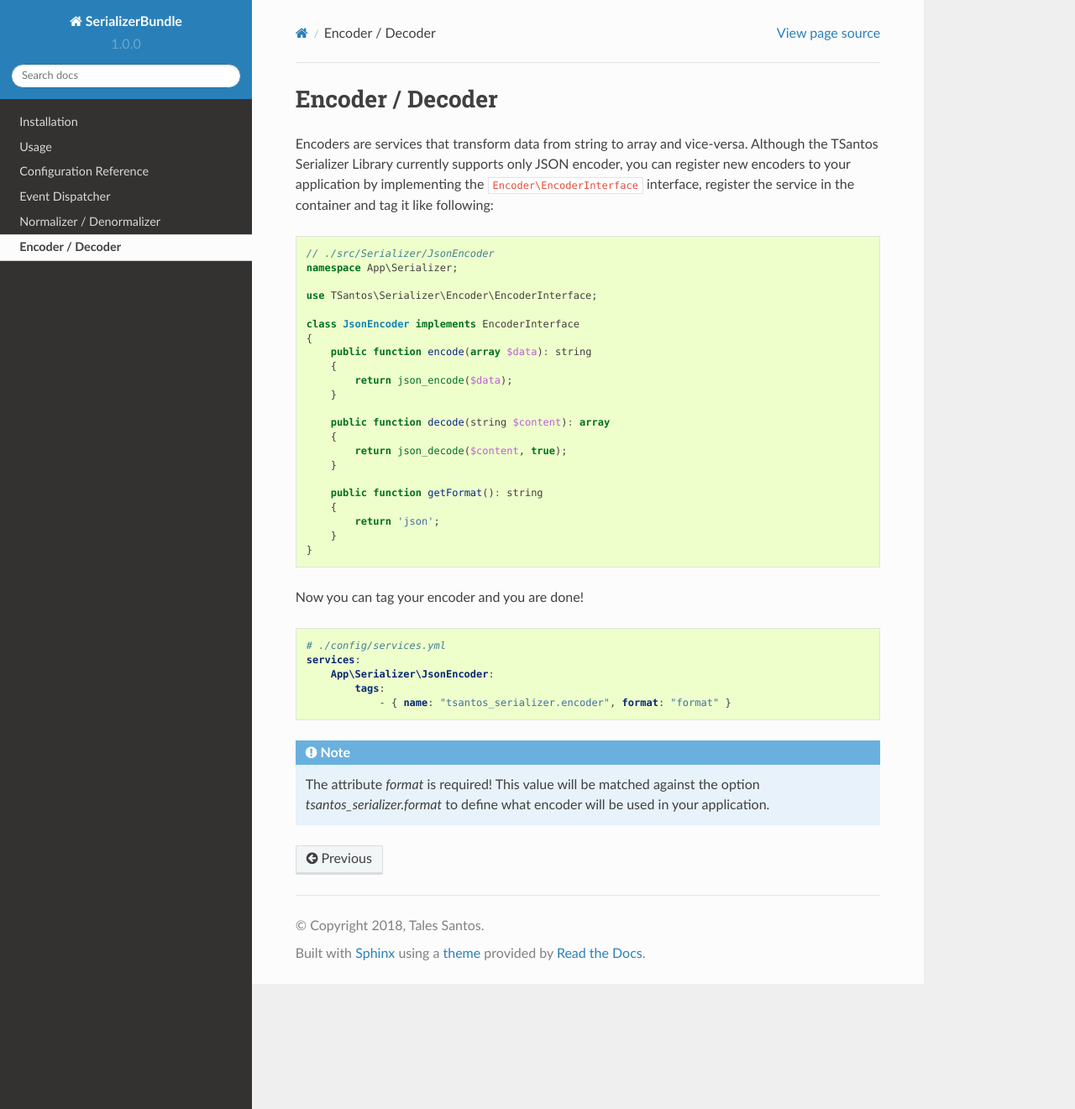
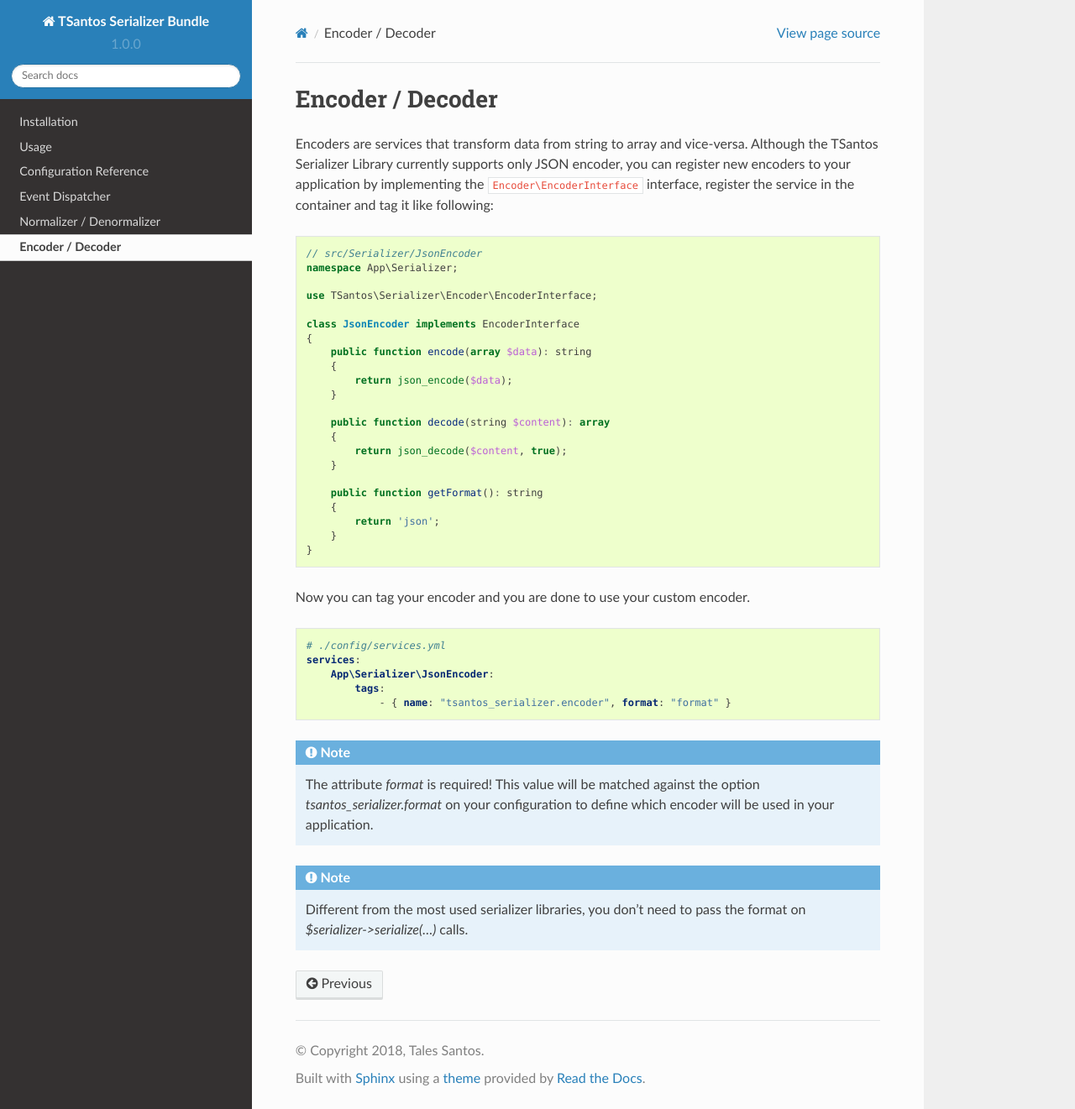
Before and after one commit to tsantos84/serializer-bundle, a Sphinx documentation site: the page built from Resources/doc/encoder.rst, in a window 1280 px wide and 1321 px high. Shown: the whole window at 84% size. Built offline with Sphinx 7.4.7 and the Read the Docs theme 2.0.0, drawn with Linux system fonts in a browser that asks for light colours; cross-references to code outside the pages are shown as plain code.

Commit message:
Docs update

```diff
--- a/Resources/doc/conf.py
+++ b/Resources/doc/conf.py
@@ -1,7 +1,7 @@
 # -*- coding: utf-8 -*-
 #
-# SerializerBundle documentation build configuration file, created by
-# sphinx-quickstart on Mon Apr 30 01:38:05 2018.
+# TSantos Serializer Bundle documentation build configuration file, created by
+# sphinx-quickstart on Mon Apr 30 17:26:22 2018.
 #
 # This file is execfile()d with the current directory set to its
 # containing dir.
@@ -19,8 +19,6 @@ import os
 # add these directories to sys.path here. If the directory is relative to the
 # documentation root, use os.path.abspath to make it absolute, like shown here.
 #sys.path.insert(0, os.path.abspath('.'))
-#sys.path.insert(0, os.path.abspath('/opt/sphinx-php/sensio/sphinx'))
-#sys.path.append(os.path.abspath('/opt/symfony-docs/_build/_theme/_exts'))
 
 # -- General configuration ------------------------------------------------
 
@@ -29,14 +27,11 @@ from pygments.lexers.compiled import CLexer
 from pygments.lexers.special import TextLexer
 from pygments.lexers.text import RstLexer
 from pygments.lexers.web import PhpLexer
-#from symfonycom.sphinx.lexer import TerminalLexer
 
 lexers['php'] = PhpLexer(startinline=True)
 lexers['php-annotations'] = PhpLexer(startinline=True)
 
 primary_domain = 'php'
-
-api_url = 'https://github.com/tsantos84/serializer/blob/master/src/%s'
 
 # If your documentation needs a minimal Sphinx version, state it here.
 #needs_sphinx = '1.0'
@@ -44,11 +39,7 @@ api_url = 'https://github.com/tsantos84/serializer/blob/master/src/%s'
 # Add any Sphinx extension module names here, as strings. They can be
 # extensions coming with Sphinx (named 'sphinx.ext.*') or your custom
 # ones.
-#extensions = [
-#    'sphinx.ext.autodoc', 'sphinx.ext.doctest', 'sphinx.ext.todo',
-#    'sensio.sphinx.refinclude', 'sensio.sphinx.configurationblock', 'sensio.sphinx.phpcode', 'sensio.sphinx.bestpractice', 'sensio.sphinx.codeblock',
-#    'symfonycom.sphinx'
-#]
+extensions = []
 
 # Add any paths that contain templates here, relative to this directory.
 templates_path = ['_templates']
@@ -63,7 +54,7 @@ source_suffix = '.rst'
 master_doc = 'index'
 
 # General information about the project.
-project = u'SerializerBundle'
+project = u'TSantos Serializer Bundle'
 copyright = u'2018, Tales Santos'
 
 # The version info for the project you're documenting, acts as replacement for
@@ -113,20 +104,17 @@ pygments_style = 'sphinx'
 # If true, keep warnings as "system message" paragraphs in the built documents.
 #keep_warnings = False
 
-# -- Settings for symfony doc extension ---------------------------------------------------
-
-# enable highlighting for PHP code not between ``<?php ... ?>`` by default
-lexers['markdown'] = TextLexer()
-lexers['php'] = PhpLexer(startinline=True)
-lexers['php-annotations'] = PhpLexer(startinline=True)
-lexers['php-standalone'] = PhpLexer(startinline=True)
-lexers['php-symfony'] = PhpLexer(startinline=True)
-lexers['rst'] = RstLexer()
-lexers['varnish3'] = CLexer()
-lexers['varnish4'] = CLexer()
-#lexers['terminal'] = TerminalLexer()
 
 # -- Options for HTML output ----------------------------------------------
+
+on_rtd = os.environ.get('READTHEDOCS', None) == 'True'
+
+if not on_rtd:  # only import and set the theme if we're building docs locally
+    import sphinx_rtd_theme
+    html_theme = 'sphinx_rtd_theme'
+    html_theme_path = [sphinx_rtd_theme.get_html_theme_path()]
+else:
+    html_theme = 'default'
 
 # The theme to use for HTML and HTML Help pages.  See the documentation for
 # a list of builtin themes.
@@ -138,7 +126,7 @@ html_theme = 'sphinx_rtd_theme'
 #html_theme_options = {}
 
 # Add any paths that contain custom themes here, relative to this directory.
-html_theme_path = ['_templates']
+html_theme_path = [sphinx_rtd_theme.get_html_theme_path()]
 
 # The name for this set of Sphinx documents.  If None, it defaults to
 # "<project> v<release> documentation".
@@ -208,7 +196,7 @@ html_static_path = ['_static']
 #html_file_suffix = None
 
 # Output file base name for HTML help builder.
-htmlhelp_basename = 'SerializerBundledoc'
+htmlhelp_basename = 'TSantosSerializerBundledoc'
 
 
 # -- Options for LaTeX output ---------------------------------------------
@@ -228,7 +216,7 @@ latex_elements = {
 # (source start file, target name, title,
 #  author, documentclass [howto, manual, or own class]).
 latex_documents = [
-  ('index', 'SerializerBundle.tex', u'SerializerBundle Documentation',
+  ('index', 'TSantosSerializerBundle.tex', u'TSantos Serializer Bundle Documentation',
    u'Tales Santos', 'manual'),
 ]
 
@@ -258,7 +246,7 @@ latex_documents = [
 # One entry per manual page. List of tuples
 # (source start file, name, description, authors, manual section).
 man_pages = [
-    ('index', 'serializerbundle', u'SerializerBundle Documentation',
+    ('index', 'tsantosserializerbundle', u'TSantos Serializer Bundle Documentation',
      [u'Tales Santos'], 1)
 ]
 
@@ -272,8 +260,8 @@ man_pages = [
 # (source start file, target name, title, author,
 #  dir menu entry, description, category)
 texinfo_documents = [
-  ('index', 'SerializerBundle', u'SerializerBundle Documentation',
-   u'Tales Santos', 'SerializerBundle', 'One line description of project.',
+  ('index', 'TSantosSerializerBundle', u'TSantos Serializer Bundle Documentation',
+   u'Tales Santos', 'TSantosSerializerBundle', 'One line description of project.',
    'Miscellaneous'),
 ]
 
--- a/Resources/doc/encoder.rst
+++ b/Resources/doc/encoder.rst
@@ -3,11 +3,9 @@ Encoder / Decoder
 
 Encoders are services that transform data from string to array and vice-versa. Although the TSantos Serializer Library
 currently supports only JSON encoder, you can register new encoders to your application by implementing the
-:class:`Encoder\\EncoderInterface` interface, register the service in the container and tag it like following:
+:class:`Encoder\\EncoderInterface` interface, register the service in the container and tag it like following::
 
-.. code::
-
-    // ./src/Serializer/JsonEncoder
+    // src/Serializer/JsonEncoder
     namespace App\Serializer;
 
     use TSantos\Serializer\Encoder\EncoderInterface;
@@ -30,7 +28,7 @@ currently supports only JSON encoder, you can register new encoders to your appl
         }
     }
 
-Now you can tag your encoder and you are done!
+Now you can tag your encoder and you are done to use your custom encoder.
 
 .. code-block:: yaml
 
@@ -42,5 +40,10 @@ Now you can tag your encoder and you are done!
 
 .. note::
 
-    The attribute `format` is required! This value will be matched against the option `tsantos_serializer.format` to
-    define what encoder will be used in your application.
+    The attribute `format` is required! This value will be matched against the option `tsantos_serializer.format` on
+    your configuration to define which encoder will be used in your application.
+
+.. note::
+
+    Different from the most used serializer libraries, you don't need to pass the format on `$serializer->serialize(...)`
+    calls.
--- a/Resources/doc/installation.rst
+++ b/Resources/doc/installation.rst
@@ -34,7 +34,6 @@ in the ``app/AppKernel.php`` file of your project:
 
 .. code-block:: php
 
-    <?php
     // app/AppKernel.php
 
     // ...
```
Also changed, not shown: README.md (+46 -153 lines), Resources/doc/event_listener.rst (+24 -27 lines), Resources/doc/normalizer.rst (+2 -6 lines), Resources/doc/usage.rst (+5 -6 lines), 1 other file.
